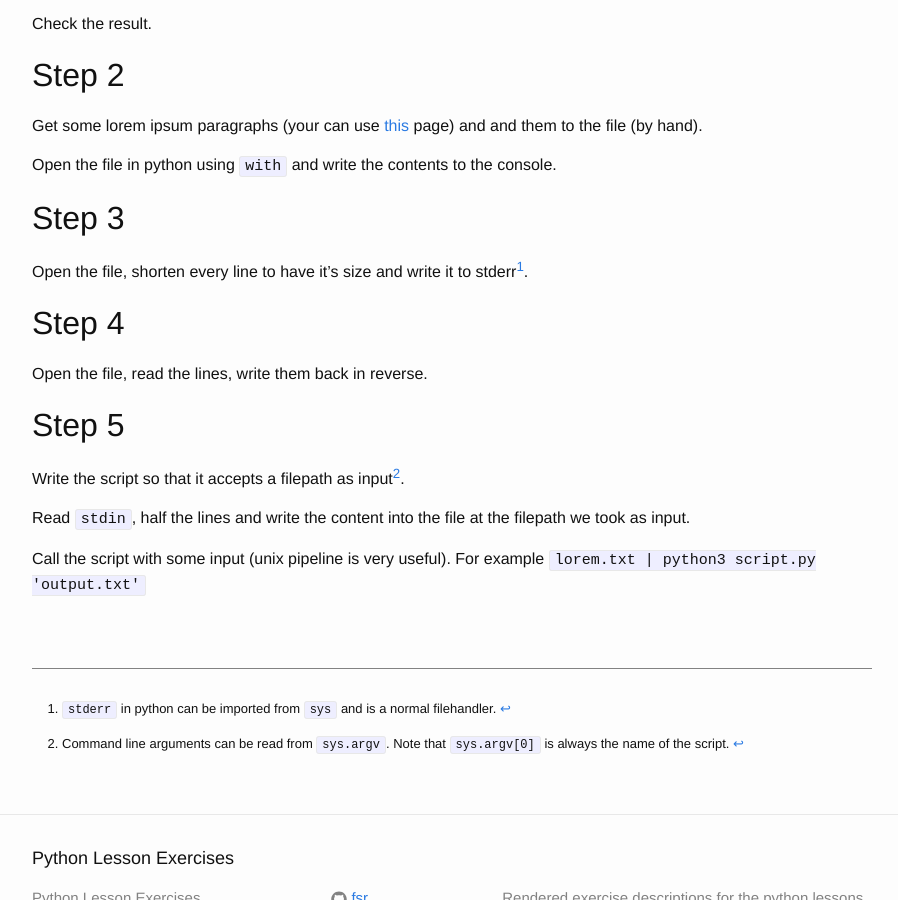
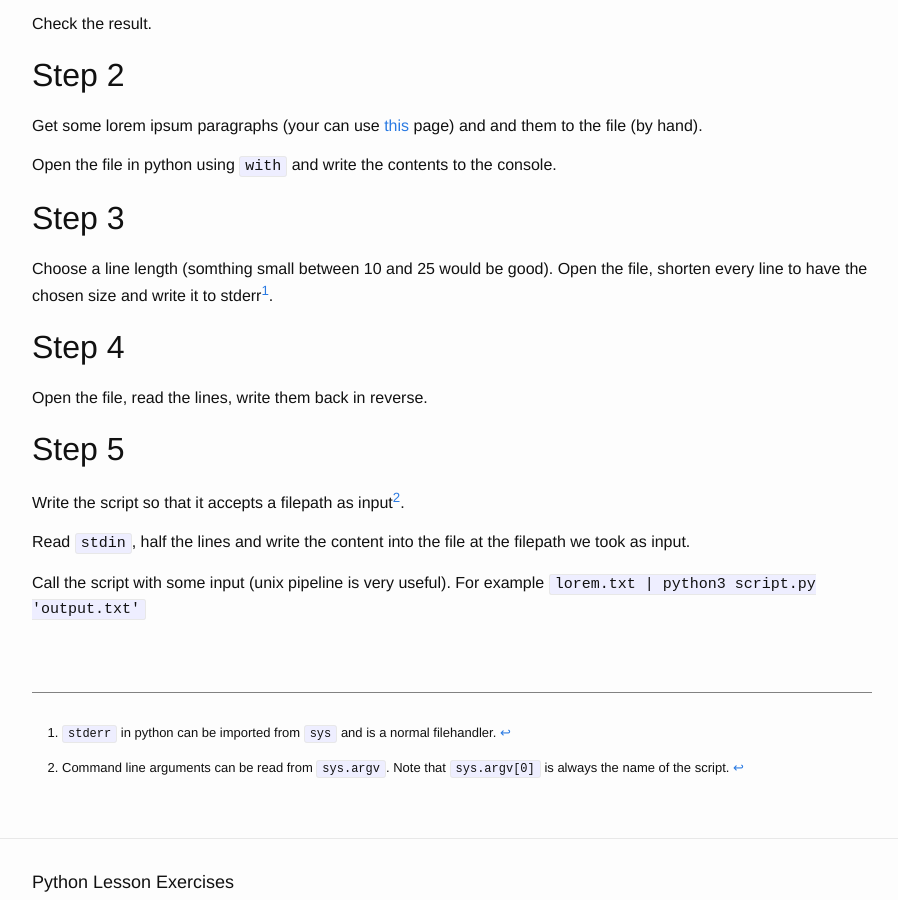
Before and after one commit to fsr/python-lessons, a Jekyll site: the page built from _exercises/file.md, in a window 1280 px wide and 900 px high, scrolled down 489 px. Shown: the whole window, without its empty margins (188-1086 px from the left). Built offline with Jekyll 4.4.1, drawn with Linux system fonts in a browser that asks for light colours.

Commit message:
added missing line

```diff
--- a/_exercises/file.md
+++ b/_exercises/file.md
@@ -22,7 +22,8 @@ Open the file in python using `with` and write the contents to the console.
 
 ## Step 3
 
-Open the file, shorten every line to have it's size and write it to stderr[^stderr].
+Choose a line length (somthing small between 10 and 25 would be good).
+Open the file, shorten every line to have the chosen size and write it to stderr[^stderr].
 
 [^stderr]:
     `stderr` in python can be imported from `sys` and is a normal filehandler.
```
